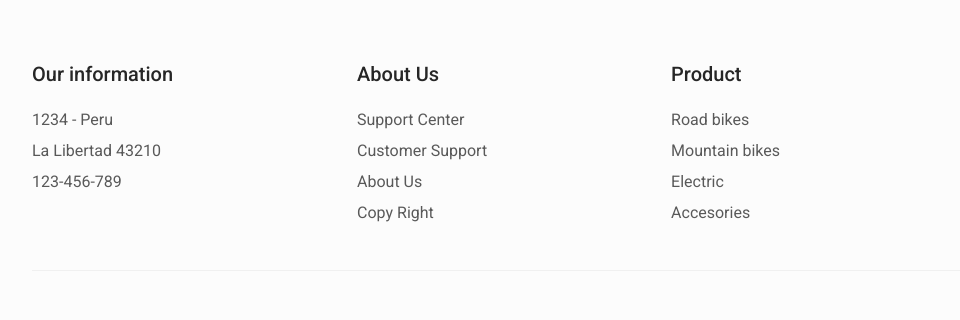
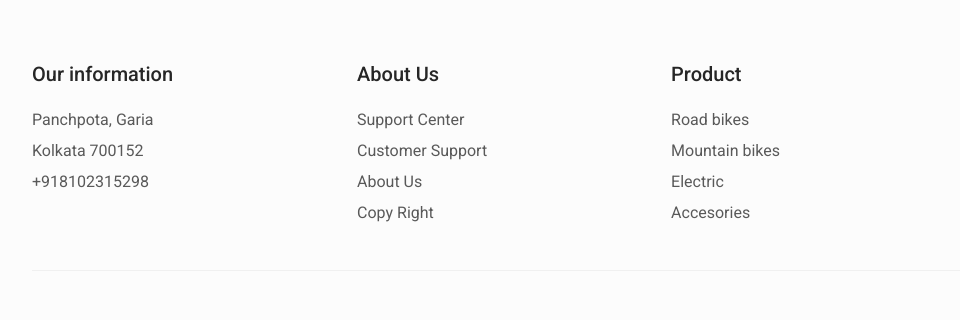
Before and after one commit to its-chandan16/watch_website, a plain HTML site: page index.html in a window 1280 px wide. Shown: the part 4708-5028 px from the top of the page, 96-1056 px from the left. Drawn offline with nearby package versions, Linux system fonts and the light colour scheme.

Commit message:
Update index.html

```diff
--- a/index.html
+++ b/index.html
@@ -514,9 +514,9 @@
                     <h3 class="footer__title">Our information</h3>
 
                     <ul class="footer__list">
-                        <li>1234 - Peru</li>
-                        <li>La Libertad 43210</li>
-                        <li>123-456-789</li>
+                        <li>Panchpota, Garia</li>
+                        <li>Kolkata 700152</li>
+                        <li>+918102315298</li>
                     </ul>
                 </div>
                 <div class="footer__content">
```
